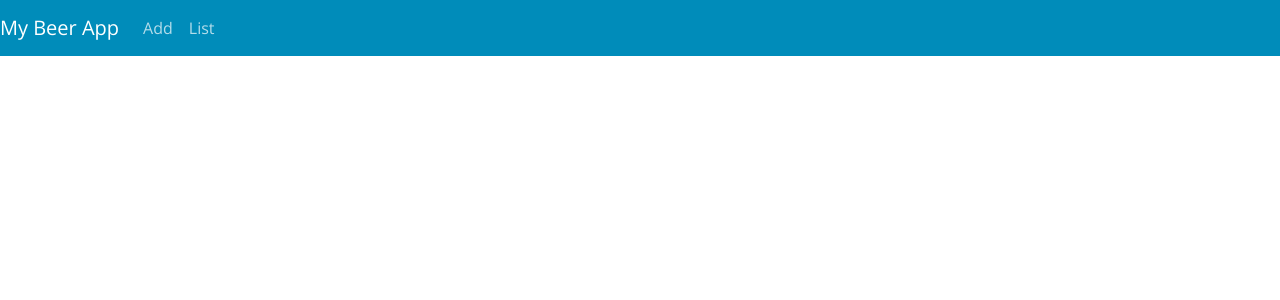
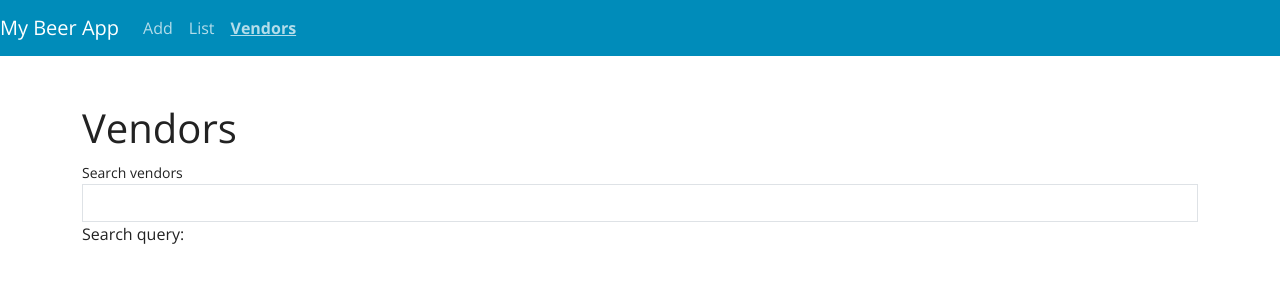
Before and after one commit to DevPan29/try-starter-app, an Angular app: page /vendors in a window 1280 px wide. Before the commit this address led to /. Shown: the top 300 px of the page. Built offline with nearby package versions, Linux system fonts and the light colour scheme.

Commit message:
Vendors component and service

```diff
--- a/package.json
+++ b/package.json
@@ -21,12 +21,14 @@
     "font-awesome": "^4.7.0",
     "rxjs": "~7.5.0",
     "tslib": "^2.3.0",
+    "uuid": "^9.0.1",
     "zone.js": "~0.14.4"
   },
   "devDependencies": {
     "@angular-devkit/build-angular": "^17.3.0",
     "@angular/cli": "~17.3.0",
     "@angular/compiler-cli": "^17.3.0",
+    "@types/uuid": "^9.0.8",
     "typescript": "~5.4.2"
   }
 }
--- a/src/app/app-routing.module.ts
+++ b/src/app/app-routing.module.ts
@@ -1,14 +1,16 @@
+import { NgModule } from '@angular/core';
 import { RouterModule, Routes } from '@angular/router';
 
 import { BeerFormComponent } from './components/beer-form/beer-form.component';
 import { BeerListComponent } from './components/beer-list/beer-list.component';
-import { NgModule } from '@angular/core';
+import { VendorSearchComponent } from './components/vendor-search/vendor-search.component';
 
 const routes: Routes = [
   { path: '', redirectTo:'list', pathMatch: 'full'},
   { path: 'list', component: BeerListComponent},
   { path: 'add', component: BeerFormComponent},
   { path: 'edit/:id', component: BeerFormComponent},
+  { path: 'vendors', component: VendorSearchComponent }
 ];
 
 @NgModule({
--- a/src/app/app.component.html
+++ b/src/app/app.component.html
@@ -12,7 +12,11 @@
     routerLink="/list"
     routerLinkActive="router-link-active"
     >List</a>
-
+    <a
+    class="nav-item nav-link"
+    routerLink="/vendors"
+    routerLinkActive="router-link-active"
+    >Vendors</a>
   </div>
 </nav>
 
--- a/src/app/components/beer-form/beer-form.component.ts
+++ b/src/app/components/beer-form/beer-form.component.ts
@@ -2,7 +2,7 @@ import { ActivatedRoute, Router } from '@angular/router';
 import { Beer, allBeerTypes } from '../../models/beer.model';
 import { Component, OnInit } from '@angular/core';
 
-import { BeerService } from '../../beer.service';
+import { BeerService } from '../../services/beer.service';
 import { NgForm } from '@angular/forms';
 
 @Component({
--- a/src/app/components/beer-list/beer-list.component.ts
+++ b/src/app/components/beer-list/beer-list.component.ts
@@ -1,7 +1,7 @@
 import { Component, OnInit } from '@angular/core';
 
 import { Beer } from '../../models/beer.model';
-import { BeerService } from '../../beer.service';
+import { BeerService } from '../../services/beer.service';
 import { Router } from '@angular/router';
 
 @Component({
--- /dev/null
+++ b/src/app/components/vendor-search/vendor-search.component.ts
@@ -0,0 +1,23 @@
+import { Component } from '@angular/core';
+import { FormControl, ReactiveFormsModule } from '@angular/forms';
+
+@Component({
+  standalone: true,
+  imports: [ReactiveFormsModule],
+  template: `
+    <h1>Vendors</h1>
+    <div>
+      <label for="query">Search vendors</label>
+      <input
+        class="form-control"
+        type="text"
+        name="query"
+        [formControl]="searchControl"
+      />
+    </div>
+    <p>Search query: {{ searchControl.value }}</p>
+  `
+})
+export class VendorSearchComponent {
+  searchControl = new FormControl<string>('');
+}
--- a/src/app/beer.service.ts
+++ b/src/app/services/beer.service.ts
@@ -1,4 +1,4 @@
-import { Beer } from './models/beer.model';
+import { Beer } from '../models/beer.model';
 import { Injectable } from '@angular/core';
 
 @Injectable({
```
Also changed, not shown: src/app/app.module.ts (+7 -4 lines), src/app/models/vendor.model.ts (added, +11 -0 lines), src/app/services/vendor.service.ts (added, +27 -0 lines), 1 other file (tests, documents, lock files or other folders).
